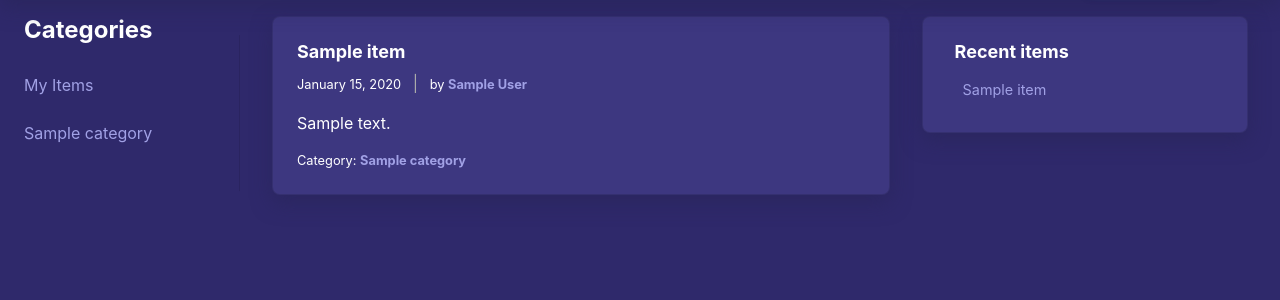
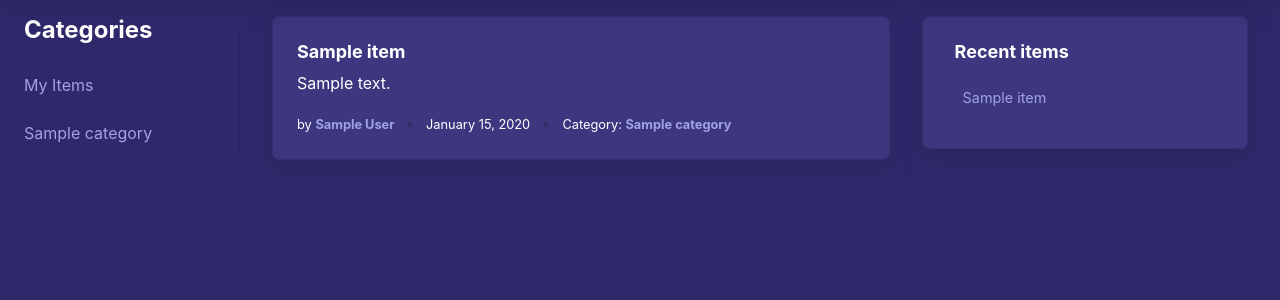
Before and after one commit to davidaik/item-catalog, a Flask app: page /item/1 in a window 1280 px wide. Shown: the part 56-356 px from the top of the page. Run offline with Flask 2, Linux system fonts and the light colour scheme; tables that the repository leaves empty hold one stand-in row (values such as "Sample post"); some libraries are stand-ins or nearby versions.

Commit message:
refactor: Change item info layout

```diff
--- a/static/css/style.css
+++ b/static/css/style.css
@@ -164,7 +164,7 @@ a {
 /* Card */
 
 .card {
-    background: #3d3780;
+    background: #3d3780 !important;
     color: #fff;
     box-shadow: 0 8px 20px 0 rgba(40,37,89,.6);
     border-radius: 8px !important;
@@ -501,6 +501,7 @@ a {
 }
 
 .item-info {
+    margin-bottom: 0;
     font-size: 0.8em;
     color: #fff;
 }
@@ -509,7 +510,7 @@ a {
     display: inline-block;
     padding: 0 8px;
     font-size: 16px;
-    color: #aaa;
+    color: rgba(0, 0, 0, 0.2);
 }
 
 .item-category-row p {
@@ -543,7 +544,7 @@ a {
 a.sidebar-card-item {
     display: block;
     margin: 0 8px;
-    padding: 8px 32px;
+    padding: 16px 32px;
     border-radius: 8px;
     text-decoration: none;
     transition: all 300ms;
--- a/templates/item.html
+++ b/templates/item.html
@@ -2,16 +2,18 @@
 {% block content %}
 <div class="catalog-item catalog-item-single card cardlayout">
     <h3>{{ item.name }}</h3>
+    <p class="desc">{{ item.desc }}</p>
     <p class="item-info">
-        {{ item.nice_date }}
-        <span class="item-info-separator">|</span>
         by <a href="{{ url_for('get_my_items_page', user_id=item.user_id) }}">
             {% if item.user %}{{item.user.name}}{% else %}Unknown user{% endif %}
-        </a></p>
-    <p class="desc">{{ item.desc }}</p>
-    <div class="item-category-row">
-        <p>Category: <a href="{{ url_for('category_page', category_id=item.category_id) }}">{{ item.category.name }}</a></p>
-    </div>
+        </a>
+        <span class="item-info-separator">•</span>
+        {{ item.nice_date }}
+        <span class="item-info-separator">•</span>
+        <span>Category: <a
+                href="{{ url_for('category_page', category_id=item.category_id) }}">{{ item.category.name }}</a>
+        </span>
+    </p>
     {% if is_user_admin or (signed_in and is_item_owner) %}
     <div class="flex-container buttons-row">
         <i class="flex-filler"></i>
```
Also changed, not shown: templates/index.html (+7 -8 lines).
